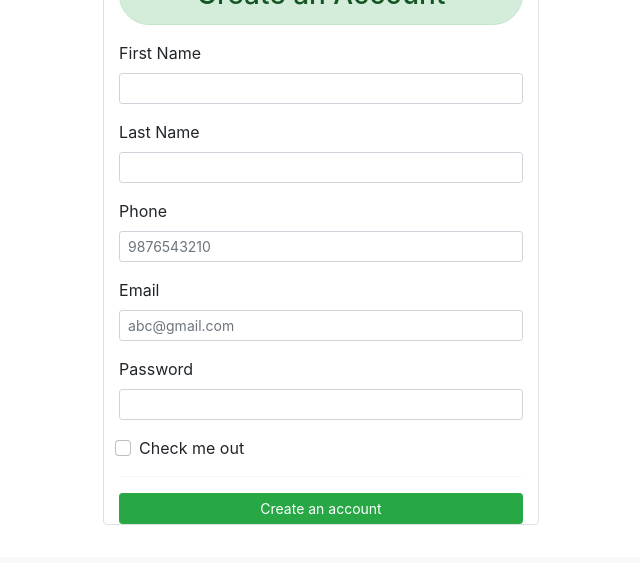
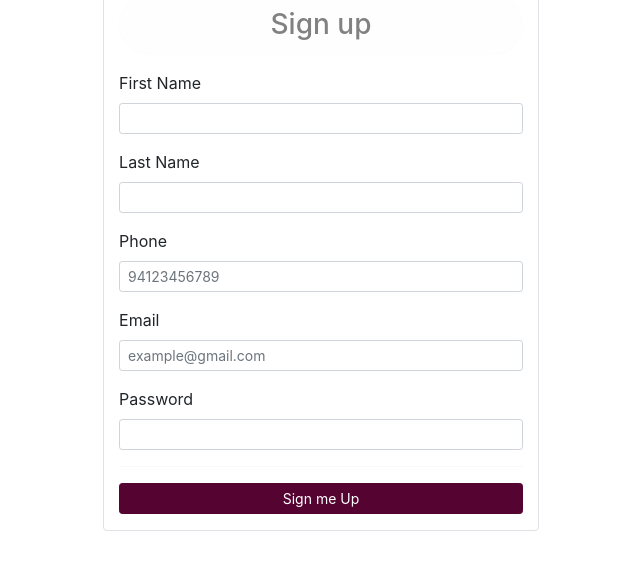
Before and after one commit to Malki9/Raya-e-commerce-System, a Django app: page /signup in a window 1280 px wide. Shown: the part 339-902 px from the top of the page, without its empty margins (319-959 px from the left). Before the commit the page ends 864 px from the top, so only its background shows below. Run offline with Django 3.2, Linux system fonts and the light colour scheme; some libraries are stand-ins or nearby versions.

Commit message:
Colour changes in sign up and login

```diff
--- a/store/templates/signup.html
+++ b/store/templates/signup.html
@@ -2,7 +2,29 @@
 
 
 {% block content %}
+<style>
+    .btns:not(:disabled):not(.disabled).active, .btns:not(:disabled):not(.disabled):active, .show>.btns.dropdown-toggle {
+        color: #fff;
+        background-color:#550331;
+        border-color: #550331;
+    }
+    .btns:hover {
+    color: #fff;
+    background-color: #550331;
+    border-color: #550331;
+    }
 
+    .btns {
+    color: #fff;
+    background-color: #550331;
+    border-color: #550331;
+    }
+    .btns.focus, .btns:focus {
+    box-shadow: 0 0 0 .2rem #550331;
+    }
+
+
+        </style>
 <div class="container mt-4">
 
     <div class="p-3 m-3">
@@ -12,14 +34,14 @@
             <div class="text-center col">
 
                 <img
-                src="https://th.bing.com/th/id/Rd51d7c0fde6d96a31538a86cbd57f3c0?rik=%2fTJxRkU2V371QQ&riu=http%3a%2f%2ftechnologyend.com%2fwp-content%2fuploads%2f2015%2f11%2fwhy-shop-online.jpg&ehk=v1KiYT0i5U1ABCRueDSdLqnazh2BdlVD89Z4qXE0Kgs%3d&risl=&pid=ImgRaw" alt=""
-                class="" style="height: 150px;">
+                src="https://clipart.world/wp-content/uploads/2021/07/Shopping-clipart-for-free.png" alt=""
+                class="" style="height: 180px;">
             <!-- <hr> -->
             <hr>
             </div>
-            <h3 class="alert alert-success rounded-pill" style="text-align:center">Create an Account</h3>
+
+            <h3 class="alert alert-light rounded-pill" style="text-align:center" >Sign up</h3>
             <form action="/signup" method="POST">
-
                 {% csrf_token %}
 
                 {% if error%}
@@ -49,7 +71,7 @@
                     <input type="text" name="phone"
                     id="" class="form-control form-control-sm"
                     value="{{values.phone}}"
-                    placeholder="9876543210"
+                    placeholder="94123456789"
                     >
                 </div>
                 <!-- email -->
@@ -57,7 +79,7 @@
                     <label for="">Email</label>
                     <input required type="email" name="email" id=""
                     value="{{values.email}}"
-                    class=" form-control-sm form-control" placeholder="abc@gmail.com">
+                    class=" form-control-sm form-control" placeholder="example@gmail.com">
                 </div>
 
 
@@ -70,13 +92,13 @@
                      class="form-control form-control-sm">
                 </div>
 
-                <!--Checkme button-->
+                <!-- Checkme button
                 <div class="mb-3 form-check">
                     <input type="checkbox" class="form-check-input" id="exampleCheck1">
                     <label class="form-check-label d-grid gap-2" for="exampleCheck1">Check me out</label>
-                </div>
+                </div> -->
                 <hr>
-                <button type="submit" class="btn btn-sm btn-success col-lg-12">Create an account</button>
+                <button type="submit" class="btn btn-sm btn-success col-lg-12 btns mb-3">Sign me Up</button>
 
             </form>
         </div>
```
Also changed, not shown: store/templates/cart.html (+34 -3 lines), store/templates/login.html (+29 -6 lines), db.sqlite3.
